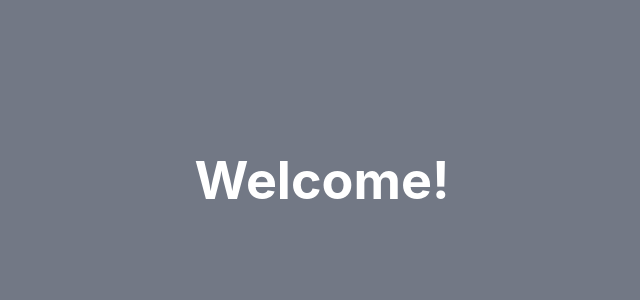
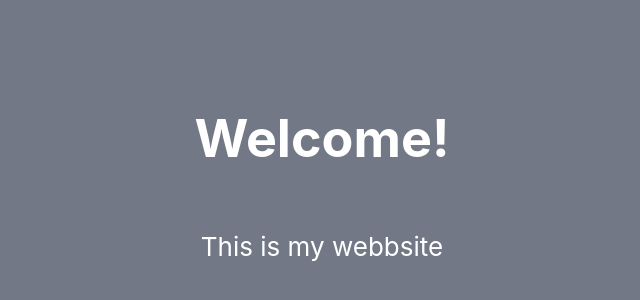
Before and after one commit to natta1995/Webbshop-BooksByHeart, a React (Create React App) app: page / in a window 1280 px wide. Shown: the part 220-520 px from the top of the page, without its empty margins (318-958 px from the left). Built offline with nearby package versions, Linux system fonts and the light colour scheme.

Commit message:
"Adding text"

```diff
--- a/src/App.js
+++ b/src/App.js
@@ -5,6 +5,7 @@ function App() {
     <div className="App">
       <header className="App-header">
         <h1>Welcome!</h1>
+        <p>This is my webbsite</p>
       </header>
     </div>
   );
```
